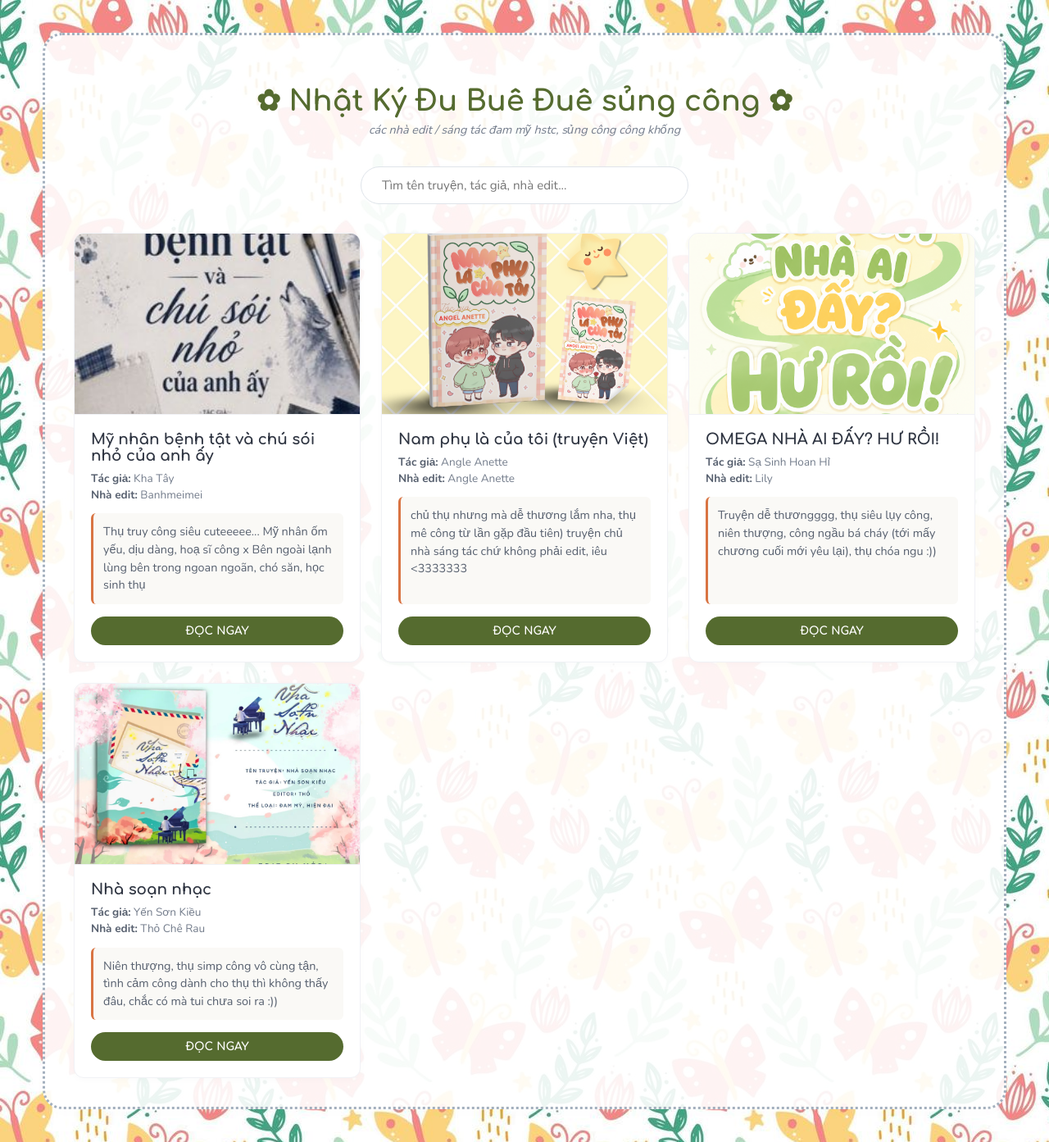
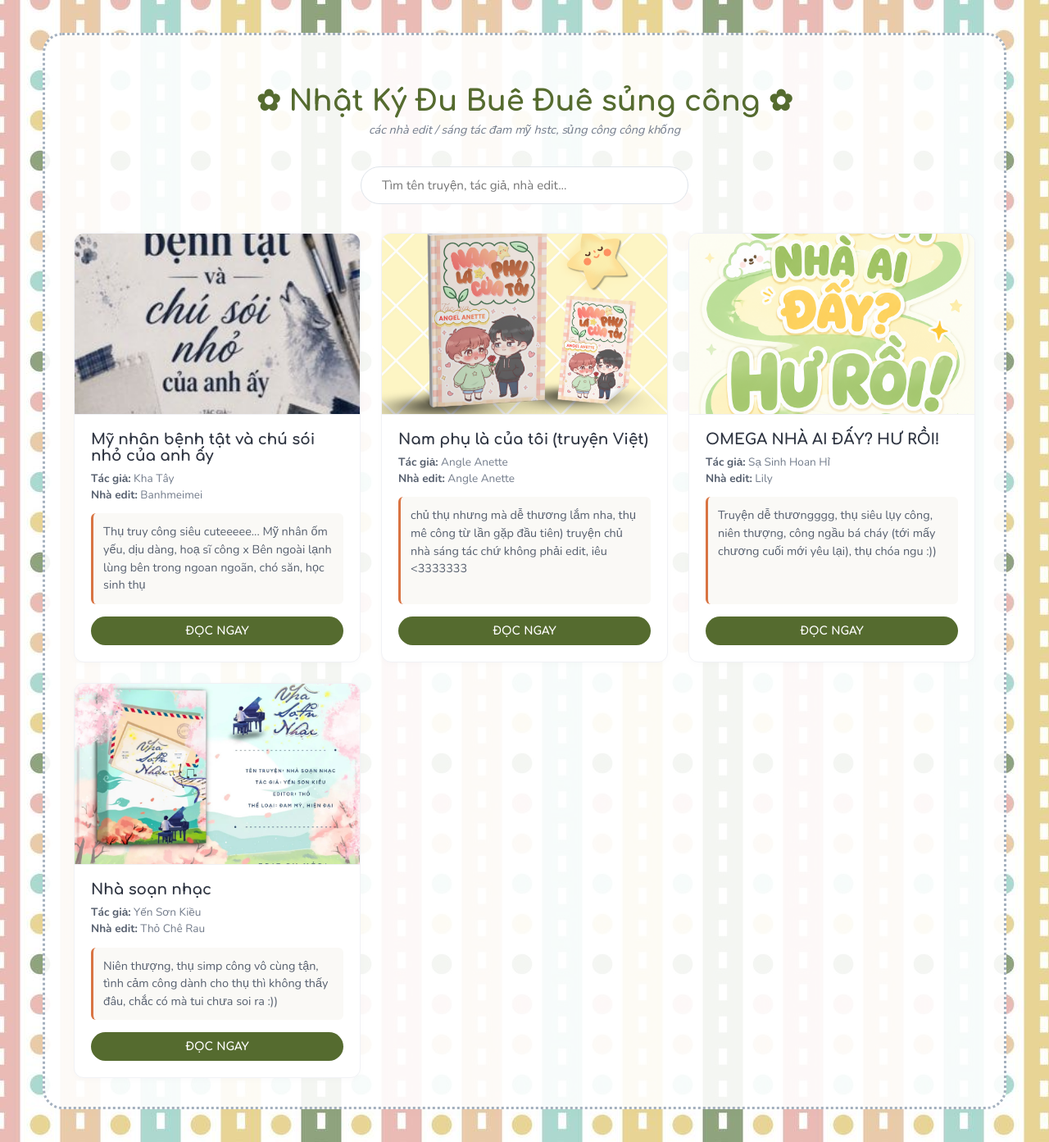
Before and after one commit to PhamNhaDoan/phamnhadoan.github.io, a Jekyll site: the page truyendadoc/index.html, which Jekyll copies as it is, in a window 1280 px wide. Shown: the whole page at 82% size. Built offline with Jekyll 4.4.1, drawn with Linux system fonts in a browser that asks for light colours.

Commit message:
Change background image in index.html

```diff
--- a/truyendadoc/index.html
+++ b/truyendadoc/index.html
@@ -17,7 +17,7 @@
 
         body {
             font-family: 'Nunito', sans-serif;
-            background-image: url('img/pattern1.jpg');
+            background-image: url('img/pattern2.jpg');
             background-repeat: repeat;
             color: var(--text-dark);
             margin: 0;
```
